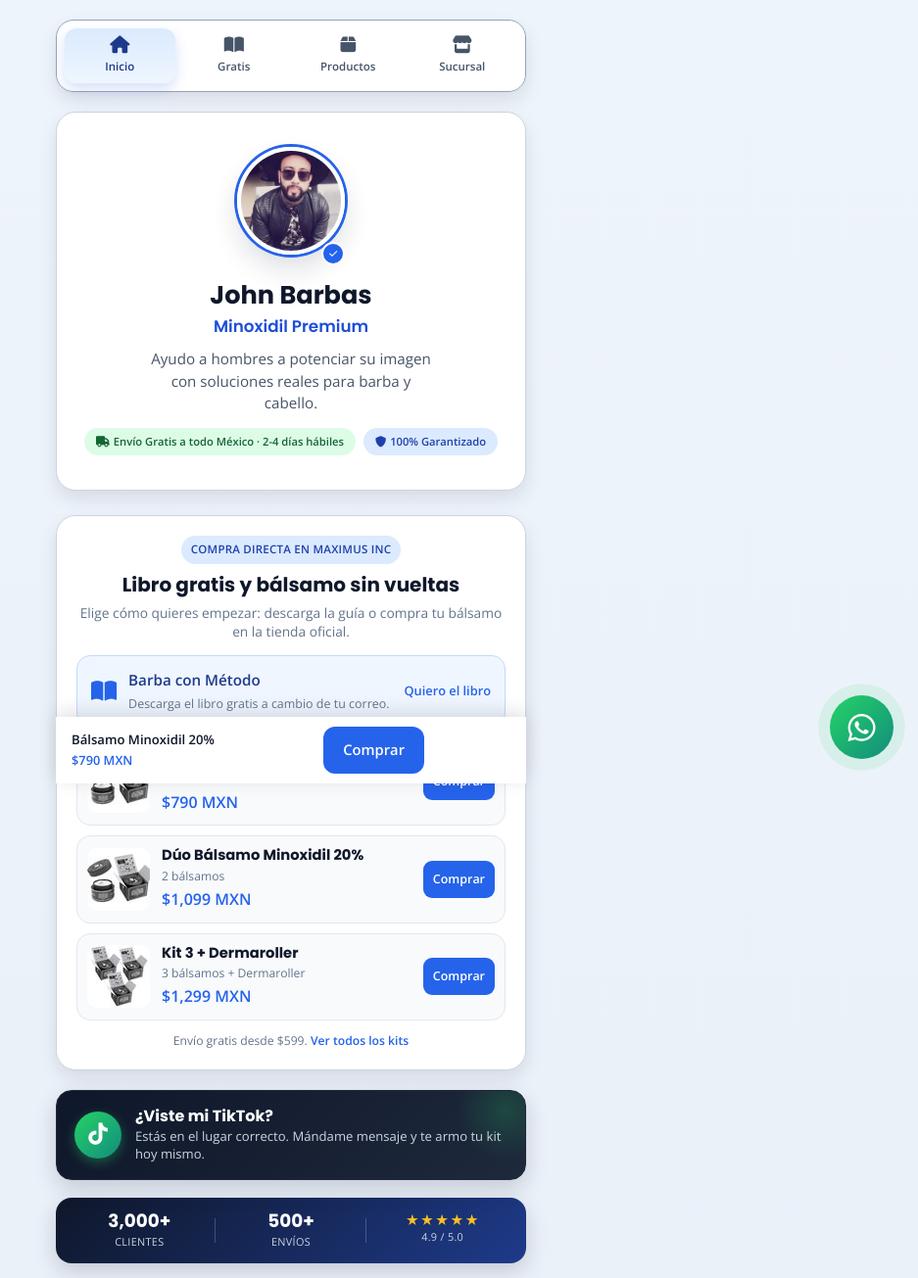
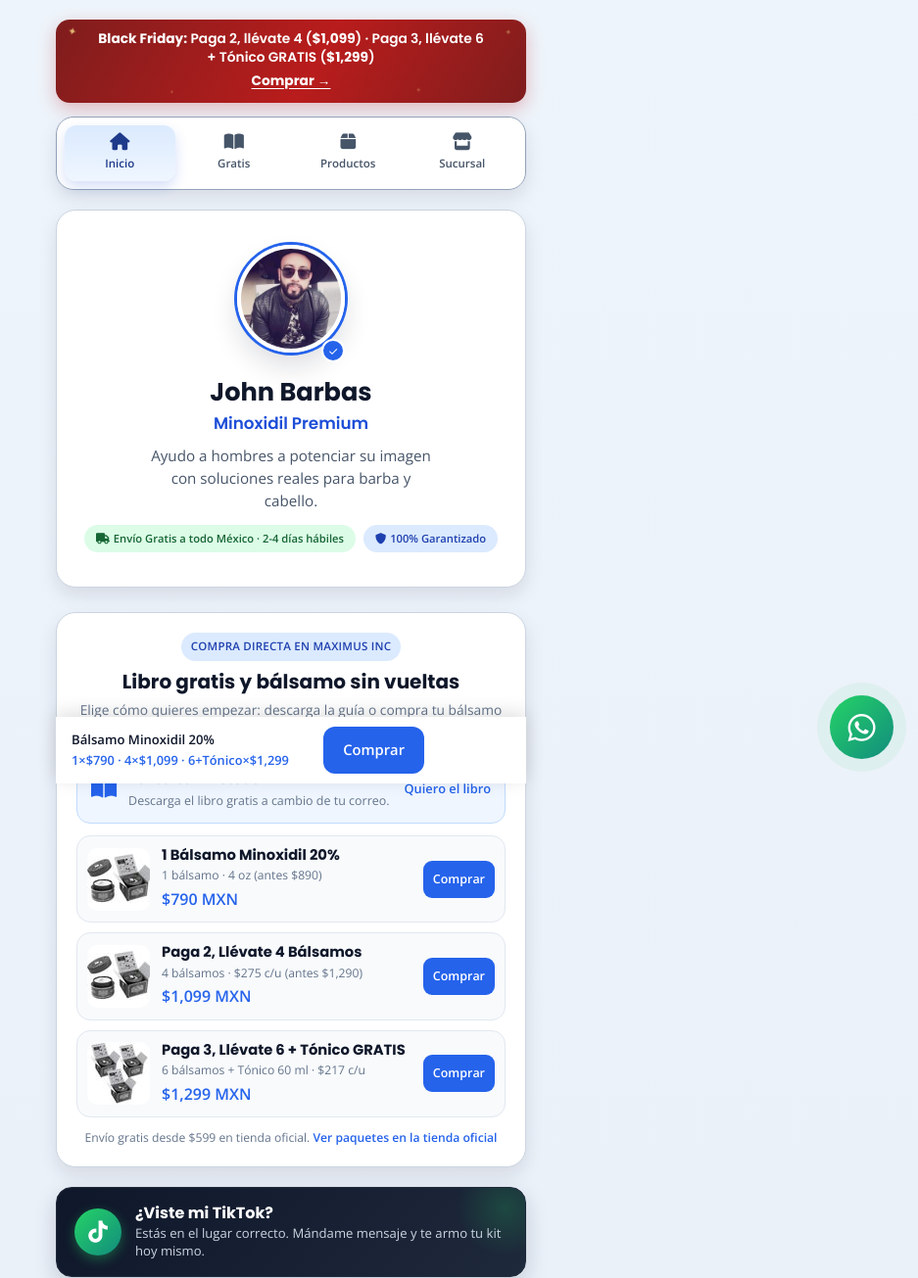
Before and after one commit to jonastantra/johnbarbas, a plain HTML site: page index.html in a window 1280 px wide. Shown: the top 1305 px of the page at 98% size, without its empty margins (343-1280 px from the left). Drawn offline with nearby package versions, Linux system fonts and the light colour scheme.

Commit message:
Black Friday al doble (4 y 6 + Tónico gratis) desde Shopify, fuera $699/$2,000 y AGENTS.md

```diff
--- a/index.html
+++ b/index.html
@@ -68,6 +68,17 @@
     <div class="main-container">
 
 
+        <!-- Franja Black Friday (se oculta sola al terminar el 30-nov-2026 23:59 CDMX) -->
+        <a class="bf-strip" id="jb-bf-strip" href="https://maximus-inc.com.mx/products/1-balsamo-de-minoxidil-al-20-4-oz-crecimiento-de-barba-y-bigote-extra-fuerte-cierra-huecos?variant=47619198222498&utm_source=johnbarbas&utm_medium=bio_tiktok&utm_campaign=bf_doble" target="_blank" rel="noopener" aria-label="Black Friday en Maximus Inc: Paga 2 llévate 4 por $1,099 o Paga 3 llévate 6 + Tónico gratis por $1,299">
+            <span class="bf-spark s1" aria-hidden="true">✦</span>
+            <span class="bf-spark s2" aria-hidden="true">✦</span>
+            <span class="bf-spark s3" aria-hidden="true">✦</span>
+            <span class="bf-spark s4" aria-hidden="true">✦</span>
+            <span class="bf-strip-text"><strong>Black Friday:</strong> Paga 2, llévate 4 (<strong>$1,099</strong>) · Paga 3, llévate 6 + Tónico GRATIS (<strong>$1,299</strong>)</span>
+            <span class="bf-strip-cta">Comprar →</span>
+        </a>
+        <script>(function(){var el=document.getElementById('jb-bf-strip');if(el&&Date.now()>=Date.UTC(2026,11,1,6,0,0)){el.remove();}})();</script>
+
         <!-- Navegación -->
         <nav class="unified-nav">
             <a href="index.html" class="nav-tab active">
@@ -127,35 +138,35 @@
                 <article class="shop-product-card">
                     <img src="images/product/1balsamo.jpg" alt="Bálsamo Minoxidil 20%" width="64" height="64" loading="lazy" decoding="async">
                     <div>
-                        <h3>Bálsamo Minoxidil 20%</h3>
-                        <p>1 bálsamo · 4 oz</p>
+                        <h3>1 Bálsamo Minoxidil 20%</h3>
+                        <p>1 bálsamo · 4 oz (antes $890)</p>
                         <span class="shop-product-price">$790 MXN</span>
                     </div>
-                    <a href="https://maximus-inc.com.mx/products/1-balsamo-de-minoxidil-al-20-4-oz-crecimiento-de-barba-y-bigote-extra-fuerte-cierra-huecos" target="_blank" rel="noopener">Comprar</a>
+                    <a href="https://maximus-inc.com.mx/products/1-balsamo-de-minoxidil-al-20-4-oz-crecimiento-de-barba-y-bigote-extra-fuerte-cierra-huecos?variant=47295766593698&utm_source=johnbarbas&utm_medium=bio_tiktok&utm_campaign=bf_doble" target="_blank" rel="noopener">Comprar</a>
                 </article>
 
                 <article class="shop-product-card">
-                    <img src="images/product/1balsamo.jpg" alt="Dúo de Bálsamo Minoxidil 20%" width="64" height="64" loading="lazy" decoding="async">
+                    <img src="images/product/1balsamo.jpg" alt="Paga 2, llévate 4 Bálsamos Minoxidil 20%" width="64" height="64" loading="lazy" decoding="async">
                     <div>
-                        <h3>Dúo Bálsamo Minoxidil 20%</h3>
-                        <p>2 bálsamos</p>
+                        <h3>Paga 2, Llévate 4 Bálsamos</h3>
+                        <p>4 bálsamos · $275 c/u (antes $1,290)</p>
                         <span class="shop-product-price">$1,099 MXN</span>
                     </div>
-                    <a href="https://maximus-inc.com.mx/collections/balsamo-20-kits" target="_blank" rel="noopener">Comprar</a>
+                    <a href="https://maximus-inc.com.mx/products/1-balsamo-de-minoxidil-al-20-4-oz-crecimiento-de-barba-y-bigote-extra-fuerte-cierra-huecos?variant=47295766626466&utm_source=johnbarbas&utm_medium=bio_tiktok&utm_campaign=bf_doble" target="_blank" rel="noopener">Comprar</a>
                 </article>
 
                 <article class="shop-product-card">
-                    <img src="images/product/3balsamos.jpg" alt="Kit de 3 bálsamos Minoxidil 20% con Dermaroller" width="64" height="64" loading="lazy" decoding="async">
+                    <img src="images/product/3balsamos.jpg" alt="Paga 3, llévate 6 Bálsamos Minoxidil 20% + Tónico Booster 60 ml gratis" width="64" height="64" loading="lazy" decoding="async">
                     <div>
-                        <h3>Kit 3 + Dermaroller</h3>
-                        <p>3 bálsamos + Dermaroller</p>
+                        <h3>Paga 3, Llévate 6 + Tónico GRATIS</h3>
+                        <p>6 bálsamos + Tónico 60 ml · $217 c/u</p>
                         <span class="shop-product-price">$1,299 MXN</span>
                     </div>
-                    <a href="https://maximus-inc.com.mx/collections/balsamo-20-kits" target="_blank" rel="noopener">Comprar</a>
+                    <a href="https://maximus-inc.com.mx/products/1-balsamo-de-minoxidil-al-20-4-oz-crecimiento-de-barba-y-bigote-extra-fuerte-cierra-huecos?variant=47619198222498&utm_source=johnbarbas&utm_medium=bio_tiktok&utm_campaign=bf_doble" target="_blank" rel="noopener">Comprar</a>
                 </article>
             </div>
 
-            <p class="shop-shortcuts-note">Envío gratis desde $599. <a href="https://maximus-inc.com.mx/collections/balsamo-20-kits" target="_blank" rel="noopener">Ver todos los kits</a></p>
+            <p class="shop-shortcuts-note">Envío gratis desde $599 en tienda oficial. <a href="https://maximus-inc.com.mx/products/1-balsamo-de-minoxidil-al-20-4-oz-crecimiento-de-barba-y-bigote-extra-fuerte-cierra-huecos?utm_source=johnbarbas&utm_medium=bio_tiktok&utm_campaign=bf_doble" target="_blank" rel="noopener">Ver paquetes en la tienda oficial</a></p>
         </section>
 
         <!-- TikTok Hook Banner -->
@@ -291,13 +302,13 @@
                     </div>
                     <div style="flex-grow: 1;">
                         <div style="display: flex; align-items: center; gap: 8px; margin-bottom: 4px;">
-                            <h4 style="font-size: 0.95rem; font-weight: 700; margin: 0; color: #0f172a;">Pack 3 Meses + 1 Regalo</h4>
-                            <span style="background: #ef4444; color: white; font-size: 0.65rem; padding: 2px 8px; border-radius: 10px; font-weight: 700;">¡Oferta!</span>
+                            <h4 style="font-size: 0.95rem; font-weight: 700; margin: 0; color: #0f172a;">Paquete 6 Bálsamos 20% + Tónico GRATIS</h4>
+                            <span style="background: #ef4444; color: white; font-size: 0.65rem; padding: 2px 8px; border-radius: 10px; font-weight: 700;">Black Friday</span>
                         </div>
-                        <p style="font-size: 0.8rem; color: #64748b; margin: 0 0 6px 0;">3 bálsamos + 1 gratis. Tratamiento completo.</p>
+                        <p style="font-size: 0.8rem; color: #64748b; margin: 0 0 6px 0;">Paga 3 y llévate 6 bálsamos de 4 oz + Tónico Booster 60 ml de regalo · Envío gratis.</p>
                         <div style="display: flex; justify-content: space-between; align-items: center;">
-                            <span style="font-size: 1.1rem; font-weight: 700; color: #2563eb;">$2,000 MXN</span>
-                            <a href="https://wa.me/525569380408?text=Hola%20John,%20quiero%20la%20oferta%20de%203%20Meses%20%2B%201%20Regalo%20por%20$2000." target="_blank" style="background: #25D366; color: white; padding: 8px 14px; border-radius: 8px; font-size: 0.8rem; font-weight: 600; text-decoration: none;">
+                            <span style="font-size: 1.1rem; font-weight: 700; color: #2563eb;">$1,299 MXN</span>
+                            <a href="https://wa.me/525569380408?text=Hola%20John,%20quiero%20el%20paquete%20Paga%203%20ll%C3%A9vate%206%20B%C3%A1lsamos%20%2B%20T%C3%B3nico%20gratis%20por%20$1,299." target="_blank" style="background: #25D366; color: white; padding: 8px 14px; border-radius: 8px; font-size: 0.8rem; font-weight: 600; text-decoration: none;">
                                 <i class="fab fa-whatsapp"></i> Pedir
                             </a>
                         </div>
@@ -558,9 +569,9 @@
     <div class="sticky-buy-bar">
         <div class="sbb-info">
             <span class="sbb-name">Bálsamo Minoxidil 20%</span>
-            <span class="sbb-price">$790 MXN</span>
+            <span class="sbb-price">1×$790 · 4×$1,099 · 6+Tónico×$1,299</span>
         </div>
-        <a class="sbb-btn" href="https://maximus-inc.com.mx/products/1-balsamo-de-minoxidil-al-20-4-oz-crecimiento-de-barba-y-bigote-extra-fuerte-cierra-huecos" target="_blank" rel="noopener">Comprar</a>
+        <a class="sbb-btn" href="https://maximus-inc.com.mx/products/1-balsamo-de-minoxidil-al-20-4-oz-crecimiento-de-barba-y-bigote-extra-fuerte-cierra-huecos?utm_source=johnbarbas&utm_medium=bio_tiktok&utm_campaign=bf_doble" target="_blank" rel="noopener">Comprar</a>
     </div>
 
     <!-- WhatsApp Float -->
```
Also changed, not shown: landing.html (+1 -1 lines), productos.html (+5 -5 lines), venta.html (+1 -1 lines), 1 other file.
